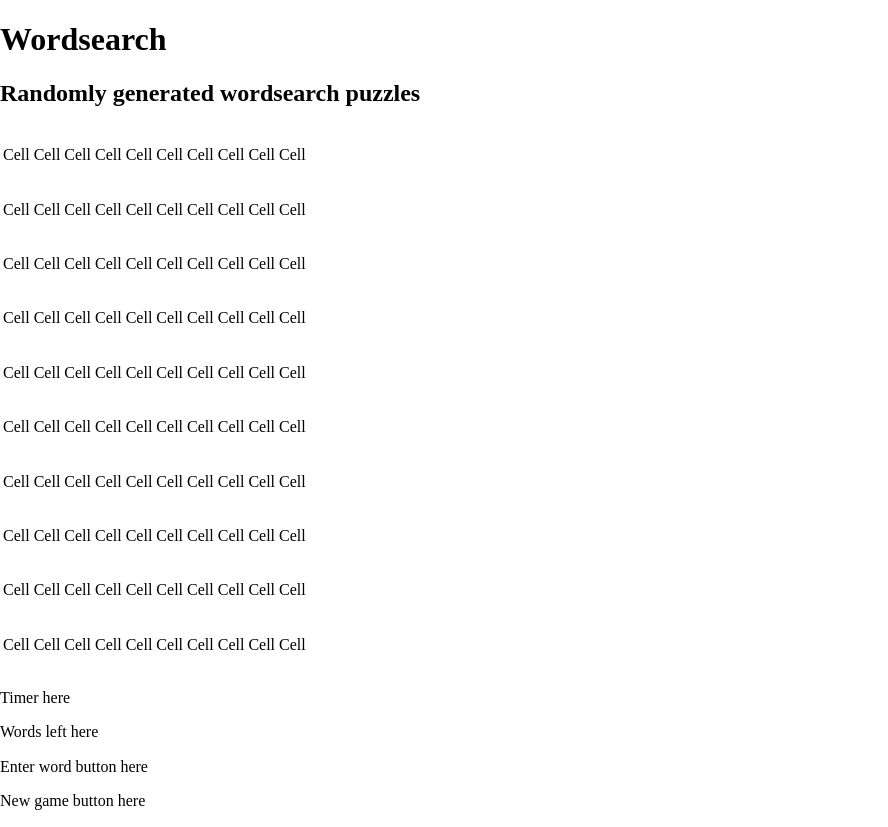
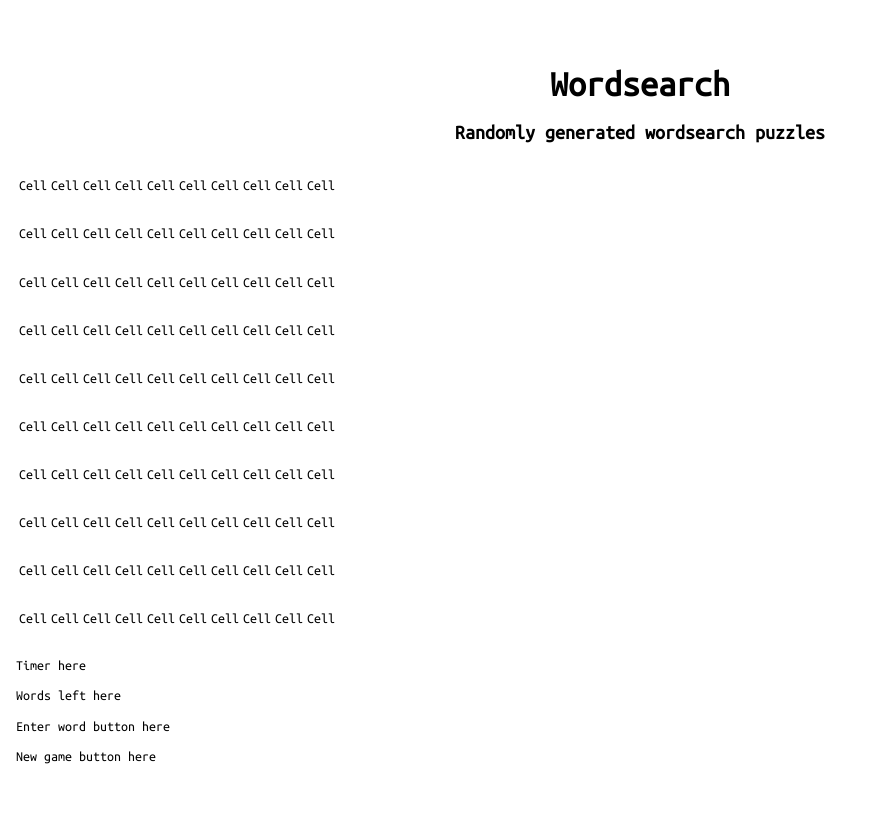
Before and after one commit to thomaswalsh92/wordsearch, a plain HTML site: page root/index.html in a window 1280 px wide. Shown: the whole page, without its empty margins (0-888 px from the left). After the commit the page ends 800 px from the top, so only its background shows below. Drawn offline with Linux system fonts and the light colour scheme.

Commit message:
applied initial css styling to headings

```diff
--- a/root/css/styles.scss
+++ b/root/css/styles.scss
@@ -0,0 +1,50 @@
+html {
+    font-size: 16;
+}
+
+* {
+    font-family: "Ubuntu Mono";
+}
+
+h1 {
+    font-size: 2.25rem;
+}
+
+h2 {
+    font-size: 1.25rem;
+    word-wrap: break-word;
+}
+
+p {
+    font-size: 0.875rem;
+}
+
+.container {
+    margin: 1rem;
+}
+
+.header {
+    display: flex;
+    flex-direction: column;
+    justify-content: space-around;
+    align-items: center;
+    text-align: center;
+    margin-top: 4rem;
+}
+
+.main-heading {
+    max-width: 60%;
+    margin: 0;
+    margin-bottom: 1rem;
+    h1 {
+        margin: 0;
+    }
+}
+.sub-heading {
+    max-width: 60%;
+    margin: 0;
+    margin-bottom: 1rem;
+    h2 {
+        margin: 0;
+    }
+}
--- a/root/index.html
+++ b/root/index.html
@@ -7,8 +7,11 @@
     <title>Wordsearch</title>
     <link rel="stylesheet" href="./css/reset.css">
     <link rel="stylesheet" href="./css/styles.css">
+    <link rel="preconnect" href="https://fonts.gstatic.com">
+    <link href="https://fonts.googleapis.com/css2?family=Ubuntu+Mono&display=swap" rel="stylesheet">
 </head>
 <body>
+    <div class="container">
         <div class="header">
             <div class="main-heading">
                 <h1>Wordsearch</h1>
@@ -167,5 +170,6 @@
                 </div>
             </div>
         </div>
+    </div>
 </body>
 </html>
```
Also changed, not shown: root/css/styles.css, 1 other file. Lines whose indentation alone changed are shown as unchanged.
